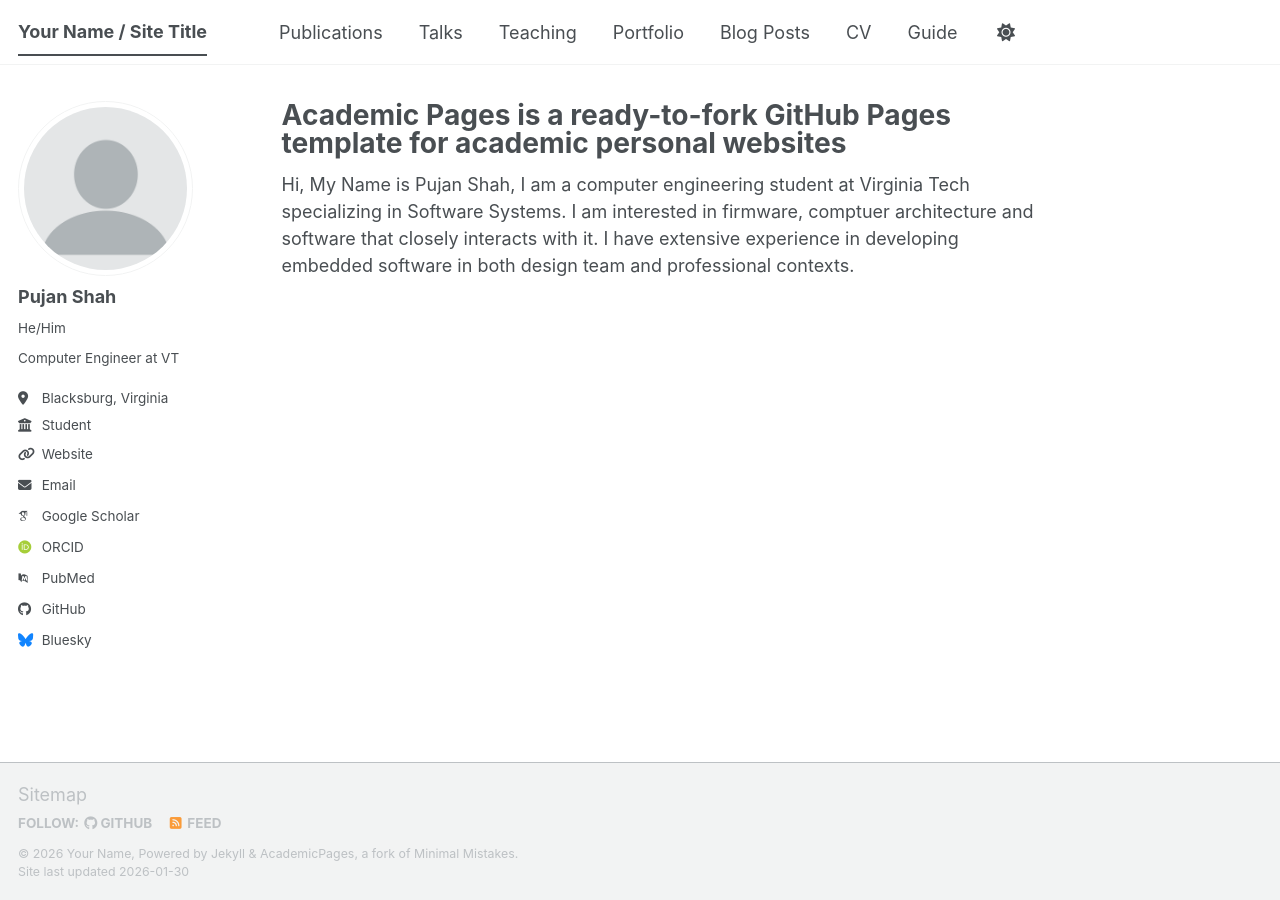
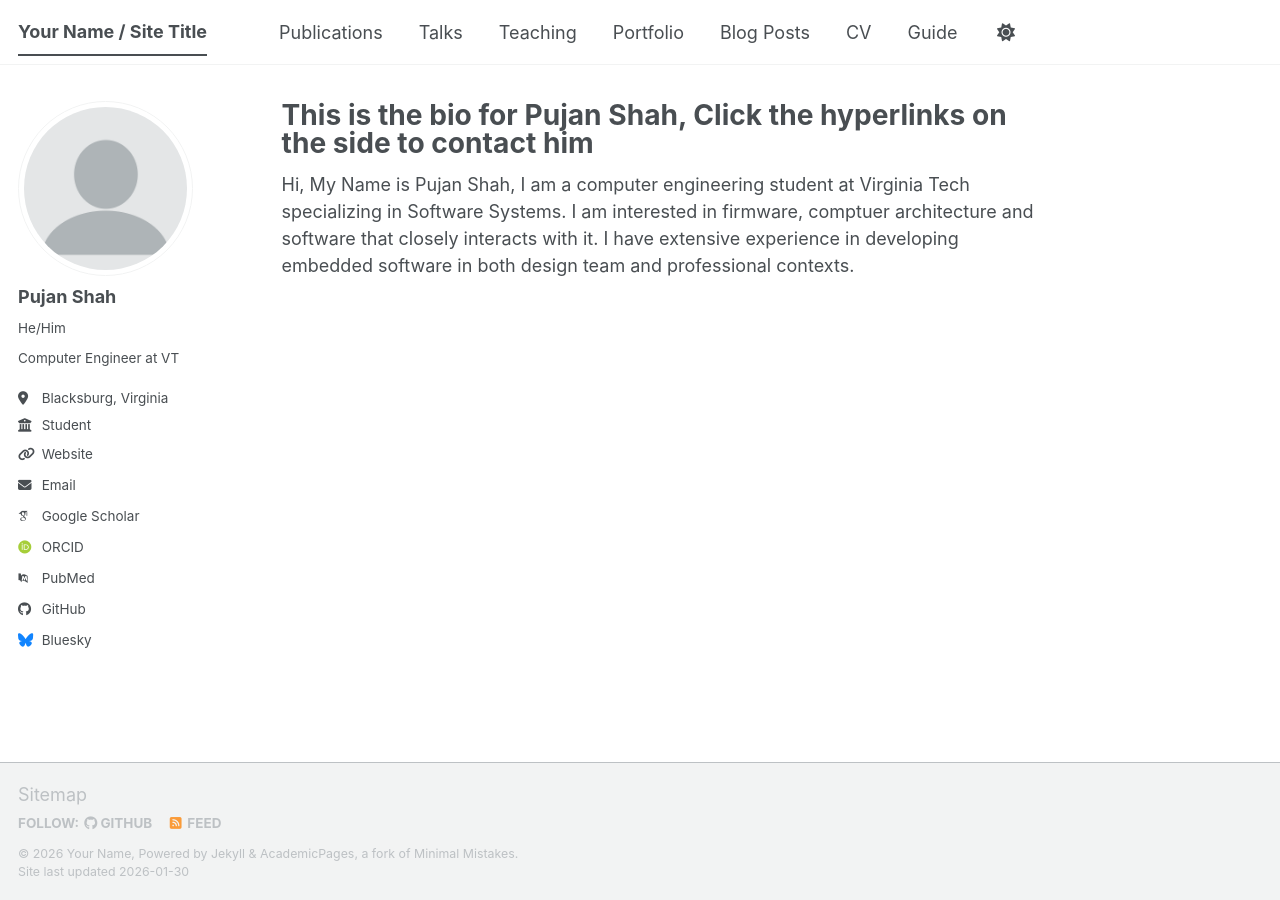
Before and after one commit to shahpuj/shahpuj.github.io, a Jekyll site: the page built from _pages/about.md, in a window 1280 px wide. Built offline with Jekyll 4.4.1, drawn with Linux system fonts in a browser that asks for light colours; some web fonts are replaced; a script bundle is joined from its source files by our own code; library files that are not in the unit come from our copies.

Commit message:
Changed Title

```diff
--- a/_pages/about.md
+++ b/_pages/about.md
@@ -1,6 +1,6 @@
 ---
 permalink: /
-title: "Academic Pages is a ready-to-fork GitHub Pages template for academic personal websites"
+title: "This is the bio for Pujan Shah, Click the hyperlinks on the side to contact him"
 author_profile: true
 redirect_from:
   - /about/
```
